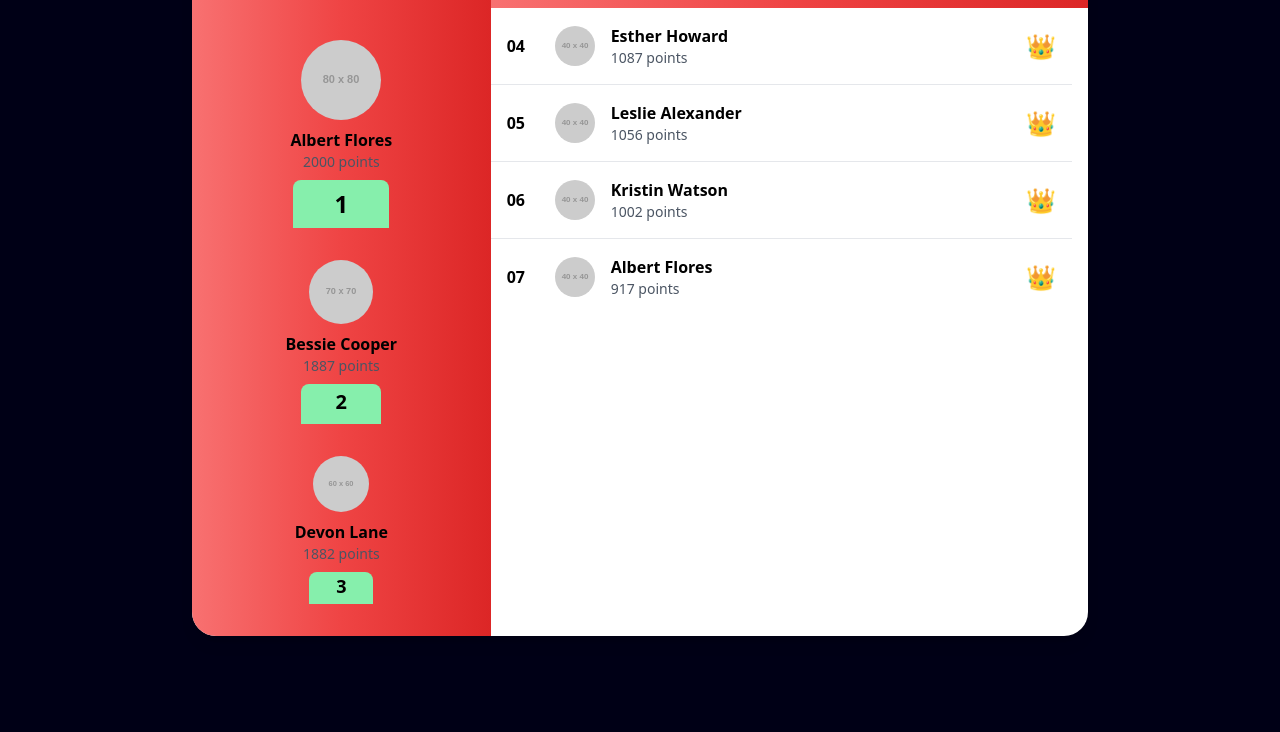
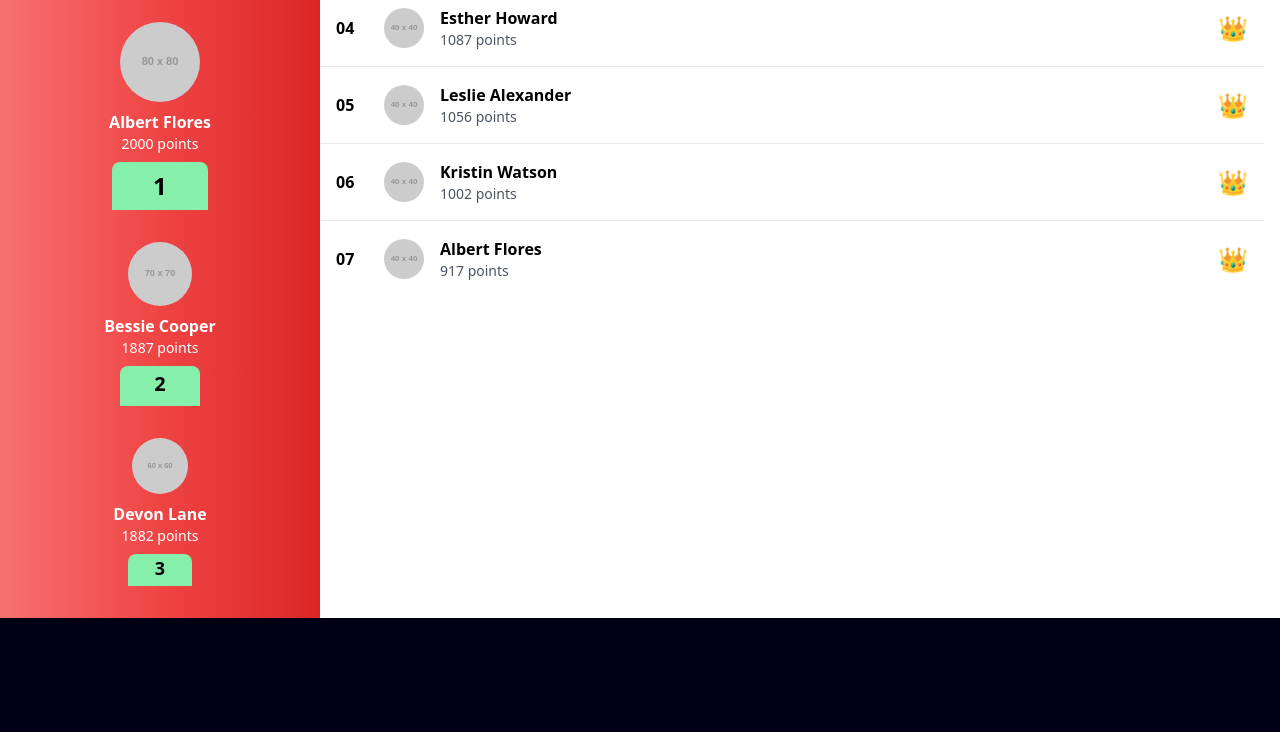
Before and after one commit to KaifHalak/Supabase-Hackathon, a browser extension: page LeaderBoard.html in a window 1280 px wide. Shown: the part 136-868 px from the top of the page. After the commit the page ends 800 px from the top, so only its background shows below. Drawn offline with nearby package versions, Linux system fonts and the light colour scheme; placeholder pictures from the web are drawn by us.

Commit message:
Stretched LeaderBoard to full width

```diff
--- a/LeaderBoard.html
+++ b/LeaderBoard.html
@@ -8,22 +8,16 @@
     <link rel="stylesheet" href="input.css" />
     <link href="output.css" rel="stylesheet" />
   </head>
-  <body class="bg-blueblack flex justify-center items-center min-h-screen p-4 ">
-    <div
-      class="bg-white rounded-3xl w-full max-w-4xl shadow-lg overflow-hidden mt-12 mb-20"
-    >
+  <body class="bg-blueblack flex justify-center items-center min-h-screen">
+    <div class="bg-white w-full shadow-lg overflow-hidden">
       <div class="md:flex">
-
-        <div class="md:w-1/3 bg-gradient-to-r from-red-400 via-red-500 to-red-600 hover:bg-gradient-to-br">
-
+        <div class="md:w-1/4 bg-gradient-to-r from-red-400 via-red-500 to-red-600 hover:bg-gradient-to-br">
           <div class="p-6 flex items-center">
             <button class="text-2xl font-bold md:hidden">&lt;</button>
-            <h1 class="text-2xl font-bold ml-4">Leaderboard</h1>
+            <h1 class="text-2xl font-bold ml-4 text-white">Leaderboard</h1>
           </div>
 
-
           <div class="flex md:flex-col justify-around items-center px-4 py-8">
-
             <div class="flex flex-col items-center mb-8">
               <img
                 src="https://via.placeholder.com/80"
@@ -31,8 +25,8 @@
                 class="w-20 h-20 rounded-full mb-2"
               />
               <div class="text-center">
-                <p class="font-semibold">Albert Flores</p>
-                <p class="text-sm text-gray-600">2000 points</p>
+                <p class="font-semibold text-white">Albert Flores</p>
+                <p class="text-sm text-white">2000 points</p>
               </div>
               <div
                 class="w-24 h-12 bg-green-300 rounded-t-lg mt-2 flex items-end justify-center"
@@ -41,7 +35,6 @@
               </div>
             </div>
 
-
             <div class="flex flex-col items-center mb-8">
               <img
                 src="https://via.placeholder.com/70"
@@ -49,8 +42,8 @@
                 class="w-16 h-16 rounded-full mb-2"
               />
               <div class="text-center">
-                <p class="font-semibold">Bessie Cooper</p>
-                <p class="text-sm text-gray-600">1887 points</p>
+                <p class="font-semibold text-white">Bessie Cooper</p>
+                <p class="text-sm text-white">1887 points</p>
               </div>
               <div
                 class="w-20 h-10 bg-green-300 rounded-t-lg mt-2 flex items-end justify-center"
@@ -59,7 +52,6 @@
               </div>
             </div>
 
-
             <div class="flex flex-col items-center">
               <img
                 src="https://via.placeholder.com/60"
@@ -67,8 +59,8 @@
                 class="w-14 h-14 rounded-full mb-2"
               />
               <div class="text-center">
-                <p class="font-semibold">Devon Lane</p>
-                <p class="text-sm text-gray-600">1882 points</p>
+                <p class="font-semibold text-white">Devon Lane</p>
+                <p class="text-sm text-white">1882 points</p>
               </div>
               <div
                 class="w-16 h-8 bg-green-300 rounded-t-lg mt-2 flex items-end justify-center"
@@ -79,9 +71,7 @@
           </div>
         </div>
 
-
-        <div class="md:w-2/3">
-
+        <div class="md:w-3/4">
           <div class="bg-gradient-to-r from-red-400 via-red-500 to-red-600 hover:bg-gradient-to-br p-4 flex items-center justify-between">
             <div class="flex items-center">
               <img
@@ -99,7 +89,6 @@
               <p class="text-sm text-white mr-6">Position: 258</p>
             </div>
           </div>
-
 
           <ul
             class="divide-y divide-gray-200 overflow-y-auto"
@@ -157,7 +146,6 @@
               </div>
               <span class="text-yellow-500 text-2xl">👑</span>
             </li>
-
           </ul>
         </div>
       </div>
--- a/UserStats.js
+++ b/UserStats.js
@@ -1,10 +1,7 @@
 document.getElementById('signOutButton').addEventListener('click', () => {
-
-    window.location.href = chrome.runtime.getURL('After-Log-Out.html');
+    window.open(chrome.runtime.getURL('After-Log-Out.html'));
 });
 
-
 document.getElementById('leaderBoardButton').addEventListener('click', () => {
-
-    window.location.href = chrome.runtime.getURL('LeaderBoard.html');
+    window.open(chrome.runtime.getURL('LeaderBoard.html'));
 });
```
Also changed, not shown: manifest.json, output.css.
